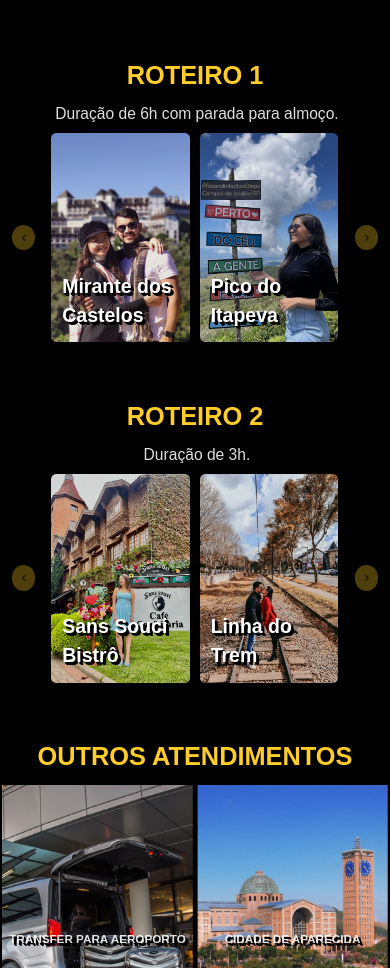
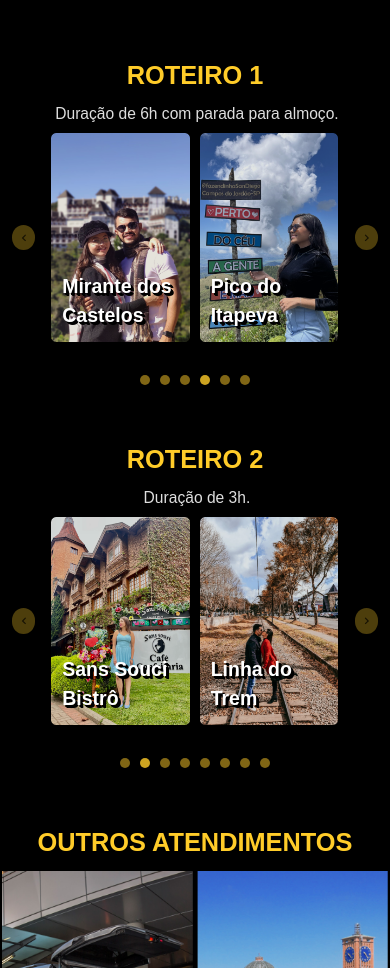
Before and after one commit to LeandroLFE/SS-CAMPOS, a React (Vite) app: page /inicio in a window 390 px wide. Shown: the part 1520-2488 px from the top of the page. Built offline with nearby package versions, Linux system fonts and the light colour scheme.

Commit message:
Adicionei o dots no carrossel para o mobile

```diff
--- a/src/Components/Main/Carousel.css
+++ b/src/Components/Main/Carousel.css
@@ -1,9 +1,17 @@
 .carousel-container {
+  display: flex;
+  flex-direction: column;
+  align-items: center;
+  justify-content: center;
+}
+
+.carrossel-envolve {
   display: flex;
   align-items: center;
   justify-content: center;
   margin-left: 8vw;
   margin-right: 8vw;
+  width: 90%;
 }
 
 .carousel {
@@ -104,6 +112,10 @@
     margin-right: 3vw;
   }
 
+  .carrossel-envolve {
+      width: 100%;
+  }
+
   .slide img {
     width: 35.5vw;
   }
@@ -123,6 +135,26 @@
   .arrow:hover {
     height: 3vh;
     width: 8%;
+  }
+
+  .dots {
+    display: flex;
+    justify-content: center;
+    margin-top: 9%;
+  }
+
+  .dot {
+    width: 10px;
+    height: 10px;
+    border-radius: 50%;
+    background-color: rgba(255, 204, 41, 0.5);
+    margin: 0 5px;
+    transition: background-color 0.3s;
+    cursor: pointer;
+  }
+
+  .dot.active {
+    background-color: rgba(255, 204, 41, 0.8);
   }
 
 }
--- a/src/Components/Main/first-carrossel.tsx
+++ b/src/Components/Main/first-carrossel.tsx
@@ -60,6 +60,10 @@ const Carousel1 = () => {
     });
   };
 
+  const updateCurrentSlide = (index:number) => {
+    setCurrentSlide(index);
+  };
+
   useEffect(() => {
     const interval = setInterval(() => {
       setCurrentSlide((prevSlide) => {
@@ -91,6 +95,7 @@ const Carousel1 = () => {
 
   return (
     <div className="carousel-container">
+      <div className="carrossel-envolve">
         <div className="arrow left-arrow" onClick={prevSlide}>
           <FaChevronLeft className="arrow-icon" />
         </div>
@@ -115,6 +120,16 @@ const Carousel1 = () => {
           <FaChevronRight className="arrow-icon" />
         </div>
       </div>
+      <div className="dots">
+          {slides.map((slide, index) => (
+            <div
+              key={slide.id}
+              className={`dot ${currentSlide === index ? 'active' : ''}`}
+              onClick={() => updateCurrentSlide(index)}
+            ></div>
+          ))}
+      </div>
+    </div>
   );
 };
 
--- a/src/Components/Main/second-carrossel.tsx
+++ b/src/Components/Main/second-carrossel.tsx
@@ -71,6 +71,10 @@ const Carousel2 = () => {
     setCurrentSlide((prevSlide) => (prevSlide - 1 + slides.length) % slides.length);
   };
 
+  const updateCurrentSlide = (index:number) => {
+    setCurrentSlide(index);
+  };
+
   useEffect(() => {
     const interval = setInterval(() => {
       setCurrentSlide((prevSlide) => (prevSlide + 1) % slides.length);
@@ -100,6 +104,7 @@ const Carousel2 = () => {
 
   return (
     <div className="carousel-container">
+      <div className="carrossel-envolve">
         <div className="arrow left-arrow" onClick={prevSlide}>
           <FaChevronLeft className="arrow-icon" />
         </div>
@@ -124,6 +129,17 @@ const Carousel2 = () => {
           <FaChevronRight className="arrow-icon" />
         </div>
       </div>
+
+      <div className="dots">
+        {slides.map((slide, index) => (
+           <div
+           key={slide.id}
+           className={`dot ${currentSlide === index ? 'active' : ''}`}
+           onClick={() => updateCurrentSlide(index)}
+         ></div>
+        ))}
+      </div>
+    </div>
   );
 };
 
```
Lines whose indentation alone changed are shown as unchanged.
